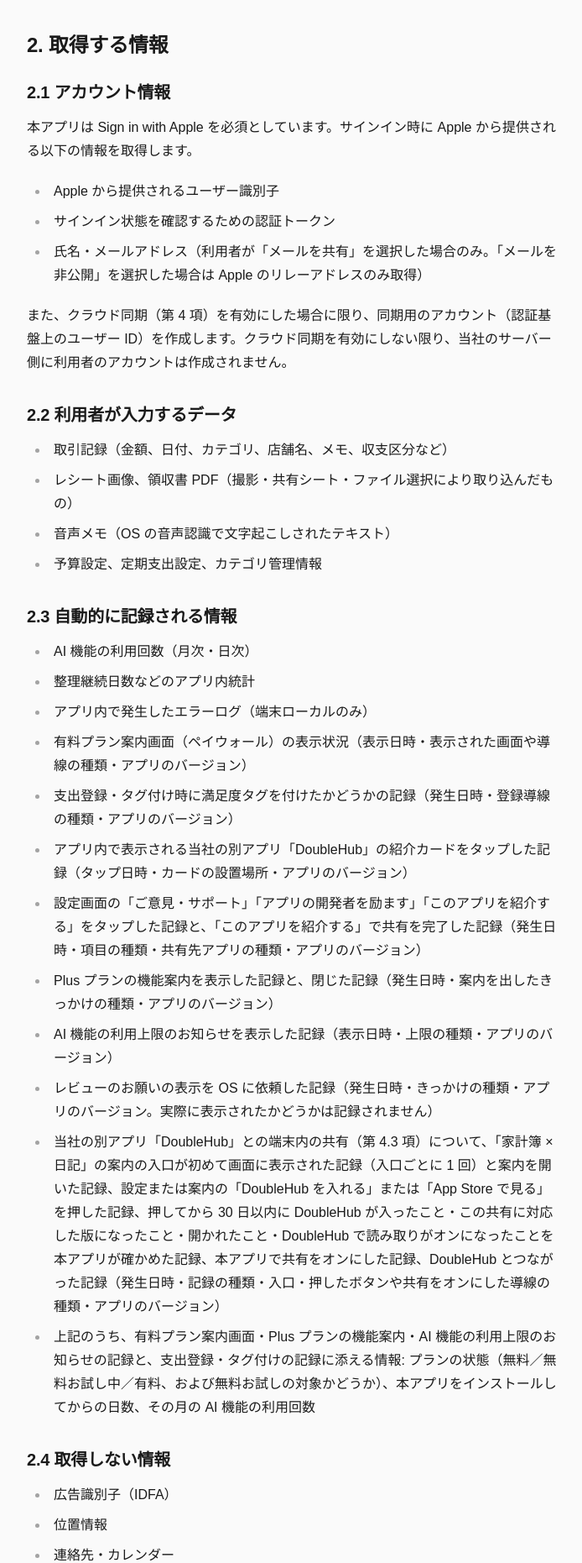
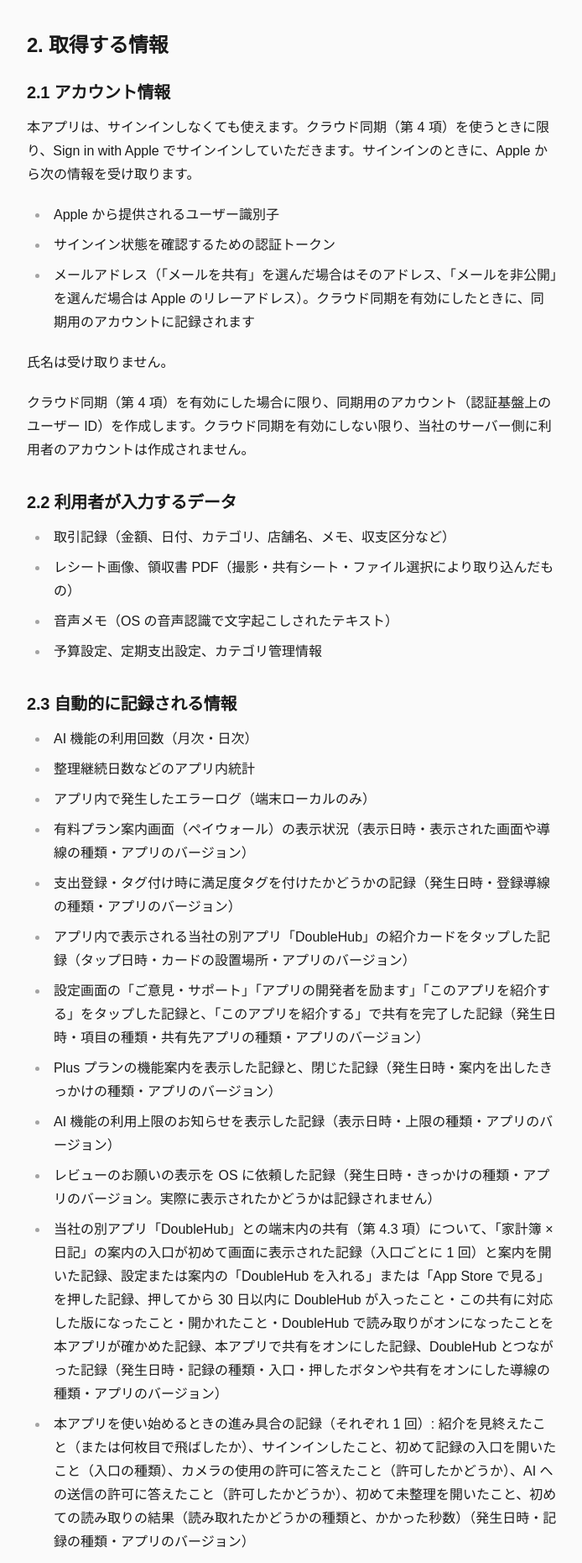
Before and after one commit to growthlab710/doublehub-site, a Next.js app: page /privacy/hubwallet in a window 1280 px wide. Shown: the part 540-2401 px from the top of the page at 84% size, without its empty margins (292-986 px from the left). Built offline with nearby package versions, Linux system fonts and the light colour scheme; no server answers; a web font is replaced by a local one.

Commit message:
docs(privacy): HubWallet 2.8.0 のサインインの任意化・AI への送信の許可・使い始めの記録・広告経由のインストールの計測を書き足す

```diff
--- a/src/app/(marketing)/privacy/hubwallet/page.tsx
+++ b/src/app/(marketing)/privacy/hubwallet/page.tsx
@@ -9,6 +9,9 @@ import { PrivacyLayout } from '../_components/PrivacyLayout';
  *
  * 2026-10-21: 「家計簿 × 日記」の案内（HubWallet 2.7.1 の内容・2.7.2 に同梱して 2026-10-18 に公開）の追記と、
  * AI サービスへ送信する機能とデータの記載の訂正（実装に合わせた改め）を main へ入れた。
+ *
+ * 2026-10-26: HubWallet 2.8.0「最初の 1 件の版」（2026-10-25 公開）の追記（サインインを任意に・AI への送信の許可・
+ * 使い始めの進み具合の記録・広告経由でのインストールの計測）を main へ入れた。
  */
 export const metadata: Metadata = {
   title: 'HubWallet プライバシーポリシー',
@@ -22,7 +25,7 @@ export default function HubWalletPrivacyPage() {
     <PrivacyLayout
       title="HubWallet プライバシーポリシー"
       productLabel="HubWallet"
-      lastUpdated="2026-10-21"
+      lastUpdated="2026-10-26"
     >
       <p>
         本ポリシーは、iOS アプリ「HubWallet」（以下「本アプリ」）における個人情報および利用者データの取扱いについて定めるものです。本アプリの利用にあたっては本ポリシーをご確認のうえ、内容に同意されるものとします。
@@ -35,19 +38,20 @@ export default function HubWalletPrivacyPage() {
 
       <h3>2.1 アカウント情報</h3>
       <p>
-        本アプリは Sign in with Apple を必須としています。サインイン時に Apple
-        から提供される以下の情報を取得します。
+        本アプリは、サインインしなくても使えます。クラウド同期（第 4 項）を使うときに限り、Sign in with Apple
+        でサインインしていただきます。サインインのときに、Apple から次の情報を受け取ります。
       </p>
       <ul>
         <li>Apple から提供されるユーザー識別子</li>
         <li>サインイン状態を確認するための認証トークン</li>
         <li>
-          氏名・メールアドレス（利用者が「メールを共有」を選択した場合のみ。「メールを非公開」を選択した場合は
-          Apple のリレーアドレスのみ取得）
+          メールアドレス（「メールを共有」を選んだ場合はそのアドレス、「メールを非公開」を選んだ場合は Apple
+          のリレーアドレス）。クラウド同期を有効にしたときに、同期用のアカウントに記録されます
         </li>
       </ul>
+      <p>氏名は受け取りません。</p>
       <p>
-        また、クラウド同期（第 4 項）を有効にした場合に限り、同期用のアカウント（認証基盤上のユーザー
+        クラウド同期（第 4 項）を有効にした場合に限り、同期用のアカウント（認証基盤上のユーザー
         ID）を作成します。クラウド同期を有効にしない限り、当社のサーバー側に利用者のアカウントは作成されません。
       </p>
 
@@ -85,6 +89,12 @@ export default function HubWalletPrivacyPage() {
         </li>
         <li>
           当社の別アプリ「DoubleHub」との端末内の共有（第 4.3 項）について、「家計簿 × 日記」の案内の入口が初めて画面に表示された記録（入口ごとに 1 回）と案内を開いた記録、設定または案内の「DoubleHub を入れる」または「App Store で見る」を押した記録、押してから 30 日以内に DoubleHub が入ったこと・この共有に対応した版になったこと・開かれたこと・DoubleHub で読み取りがオンになったことを本アプリが確かめた記録、本アプリで共有をオンにした記録、DoubleHub とつながった記録（発生日時・記録の種類・入口・押したボタンや共有をオンにした導線の種類・アプリのバージョン）
+        </li>
+        <li>
+          本アプリを使い始めるときの進み具合の記録（それぞれ 1 回）: 紹介を見終えたこと（または何枚目で飛ばしたか）、サインインしたこと、初めて記録の入口を開いたこと（入口の種類）、カメラの使用の許可に答えたこと（許可したかどうか）、AI への送信の許可に答えたこと（許可したかどうか）、初めて未整理を開いたこと、初めての読み取りの結果（読み取れたかどうかの種類と、かかった秒数）（発生日時・記録の種類・アプリのバージョン）
+        </li>
+        <li>
+          Apple の検索広告（Apple Search Ads）経由でインストールしたかどうかの判定と、広告のキャンペーン・広告グループ・キーワードの各識別子など（新しくインストールし、はじめの紹介を終えたときに 1 回。第 7 項）
         </li>
         <li>
           上記のうち、有料プラン案内画面・Plus プランの機能案内・AI
@@ -227,6 +237,10 @@ export default function HubWalletPrivacyPage() {
       </ul>
 
       <h2>5. 第三者提供および外部送信</h2>
+      <p>
+        AI を使う機能は、初めて使う前に、アプリの中で送信の許可を確かめます。許可しない場合も、手入力で記録できます。許可は、設定の「AI
+        に送る」からいつでも変えられます（四半期のふりかえり便は、許可があるときだけ作成します）。
+      </p>
       <p>本アプリの次の機能は、処理のために、データを外部の AI サービス事業者へ送信します。</p>
       <ul>
         <li>
@@ -357,8 +371,33 @@ export default function HubWalletPrivacyPage() {
             <li>
               当社の別アプリ「DoubleHub」との端末内の共有（第 4.3 項）の利用状況: 「家計簿 × 日記」の案内の入口が画面に表示されたこと（入口ごとに、初めて表示されたときの 1 回だけ）と案内を開いたこと、設定または案内の「DoubleHub を入れる」または「App Store で見る」を押したこと、押してから 30 日以内に DoubleHub が入ったこと・この共有に対応した版になったこと・開かれたこと・DoubleHub で読み取りがオンになったこと、本アプリで共有をオンにしたこと、DoubleHub とつながったこと（このうち、DoubleHub が入ったこと・対応した版になったこと・開かれたこと・読み取りがオンになったことは、本アプリで「DoubleHub を入れる」または「App Store で見る」を押してから 30 日間に限って記録します。DoubleHub のバージョンや、共有する記録の中身〔金額・店名・カテゴリ・メモ・取引の日付・件数など〕は送信せず、DoubleHub が独自に行う記録とも突き合わせません）
             </li>
+            <li>
+              本アプリを使い始めるときの進み具合（紹介・サインイン・初めての入口・カメラと AI
+              の許可・初めての未整理・初めての読み取りの結果。いずれも 1 回ずつ。読み取った金額・店名などの中身は送信しません。AI
+              への送信の許可に答えた記録は、この版に更新した方からも 1 回記録します）
+            </li>
           </ul>
         </li>
+      </ul>
+      <h3>広告経由でのインストールの計測について</h3>
+      <p>
+        本アプリを Apple の検索広告（Apple Search Ads）経由でインストールいただいたかどうかを把握するため、Apple が提供する
+        AdServices
+        の仕組みを利用します。新しくインストールし、はじめの紹介を終えたとき（本ポリシーへの同意のあと）に 1 回だけ、Apple
+        が発行する識別用のトークンを取得し、当社のサーバーを経由して Apple
+        に問い合わせたうえで、広告経由かどうかの判定と、広告のキャンペーン・広告グループ・キーワードの各識別子、コンバージョンの種別（ダウンロードか再ダウンロードか）、広告をタップしてインストールしたか広告を見ただけでインストールしたかの区別、広告をタップした日時（タップした場合のみ）、国または地域を、利用者識別子（上記の
+        RevenueCat 上の識別子）とアプリのバージョン・ビルド番号とともに記録します。
+      </p>
+      <ul>
+        <li>
+          これは Apple 自身が提供する仕組みであり、広告識別子（IDFA）は使用せず、トラッキングの許可も求めません。他社のアプリやウェブサイトをまたいだ追跡は行わず、記録した内容を第三者に提供することもありません
+        </li>
+        <li>記録するのは広告の掲載枠を示す識別子で、家計データ（金額・店名・カテゴリ・メモなど）は含みません</li>
+        <li>
+          どの検索広告から来ていただいたかを知るためのもので、本アプリに広告を表示するためのものではありません（本アプリはすべてのプランで広告を表示しません）
+        </li>
+      </ul>
+      <ul>
         <li>
           他社のサービスやウェブサイトをまたいだ行動追跡は行わず、iOS の App Tracking Transparency（ATT）の対象となるトラッキングは行いません
         </li>
@@ -474,6 +513,11 @@ export default function HubWalletPrivacyPage() {
           2026-10-21
           AI サービスへ送信する機能とデータの記載を、実装に合わせて改めました（第3項・第4.1項・第4.2項・第5項・第6.2項）
         </li>
+        <li>
+          2026-10-26
+          サインインを任意にし、クラウド同期を使うときだけサインインする形に改め、氏名を受け取らないことを明記しました（第2.1項）。あわせて、AI
+          への送信の許可（第5項）、使い始めの進み具合の記録と、広告経由でのインストールの計測（第2.3項・第7項）の記載を追加しました
+        </li>
       </ul>
     </PrivacyLayout>
   );
```
